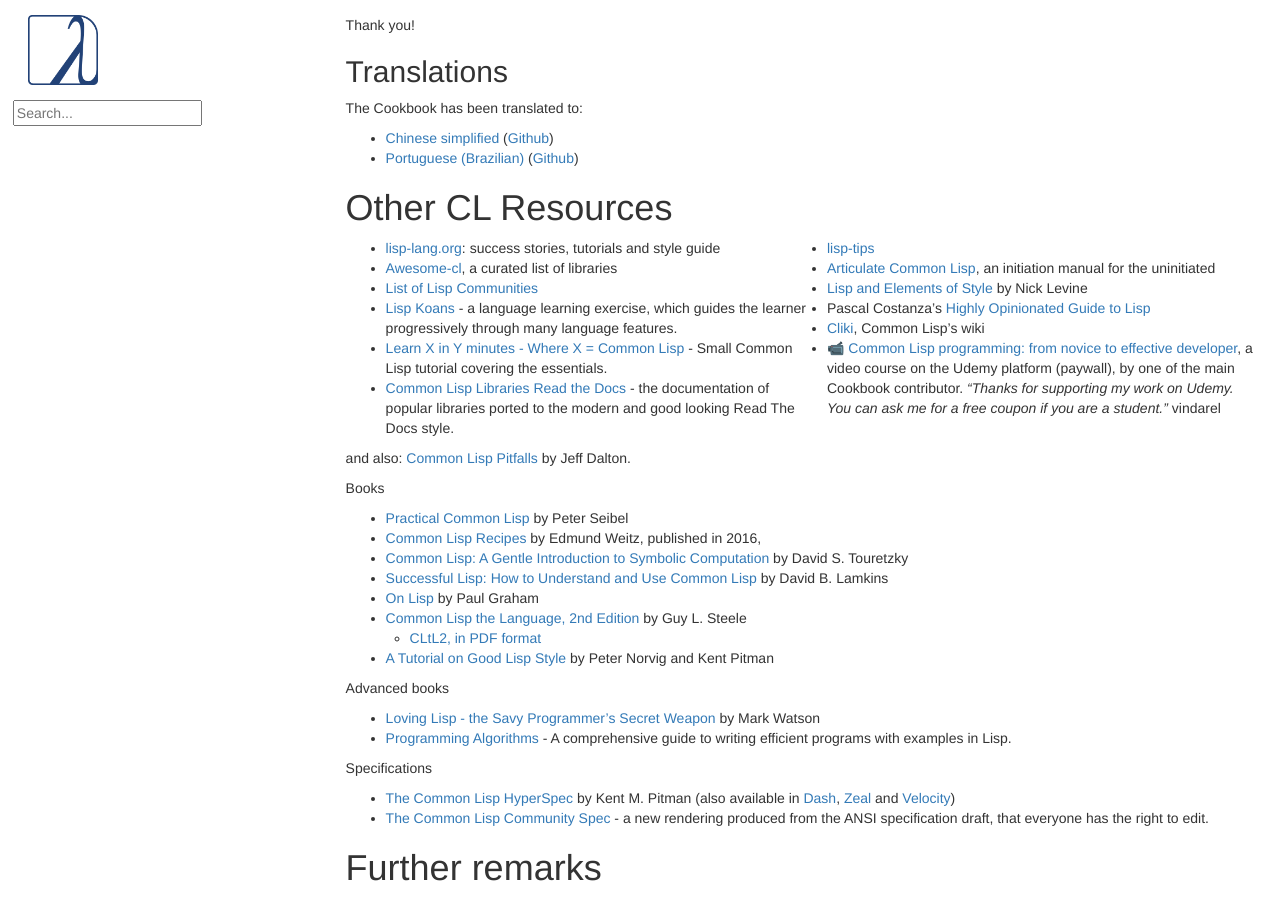
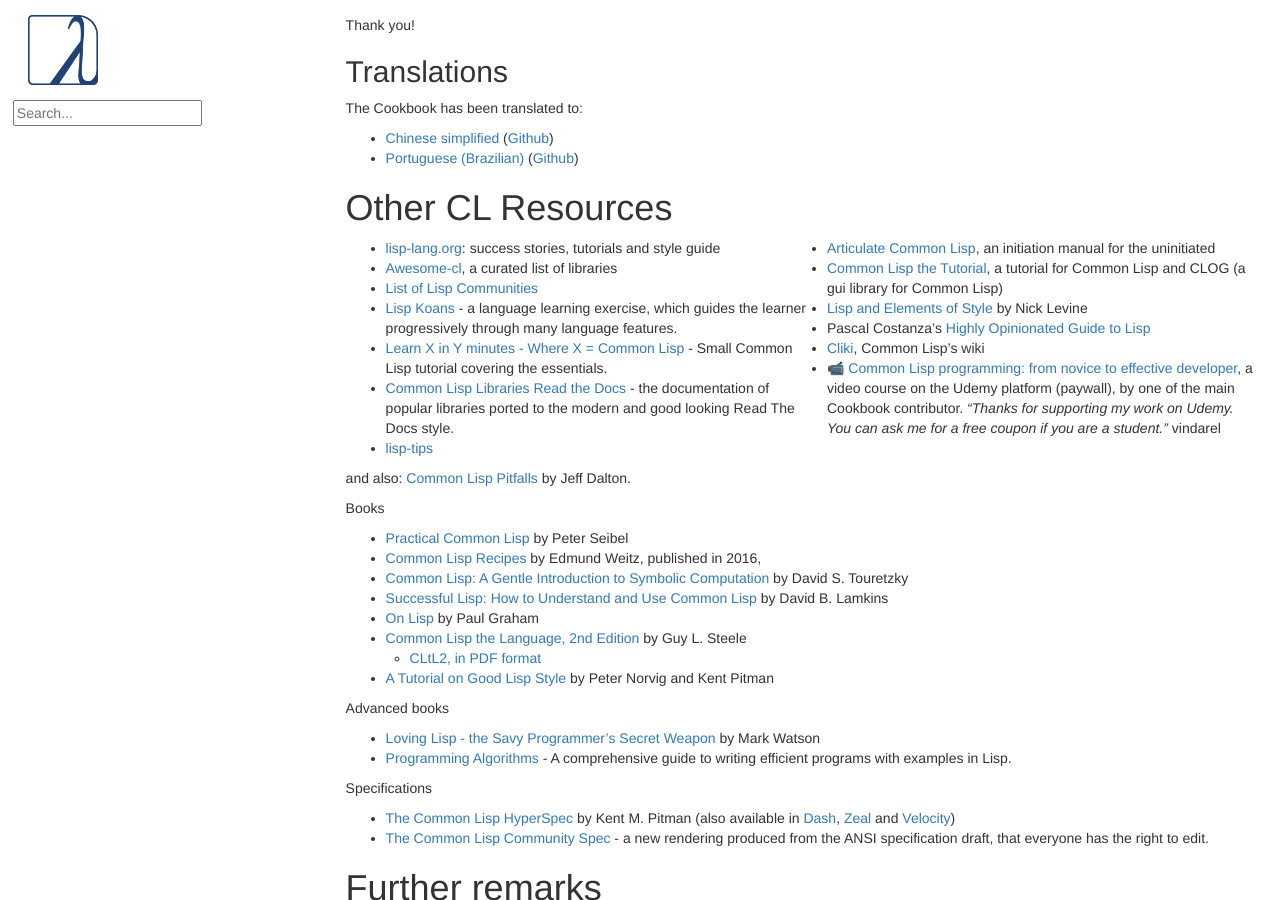
Before and after one commit to LispCookbook/cl-cookbook, a Jekyll site: the page built from index.md, in a window 1280 px wide and 900 px high, scrolled down 1390 px. Built offline with Jekyll 4.4.1, drawn with Linux system fonts in a browser that asks for light colours.

Commit message:
Update index.md

```diff
--- a/index.md
+++ b/index.md
@@ -119,6 +119,7 @@
 * [Common Lisp Libraries Read the Docs](https://common-lisp-libraries.readthedocs.io/) - the documentation of popular libraries ported to the modern and good looking Read The Docs style.
 * [lisp-tips](https://github.com/lisp-tips/lisp-tips/issues/)
 * [Articulate Common Lisp](http://articulate-lisp.com/), an initiation manual for the uninitiated
+* [Common Lisp the Tutorial](https://github.com/rabbibotton/clog/blob/main/LEARN.md), a tutorial for Common Lisp and CLOG (a gui library for Common Lisp)
 * [Lisp and Elements of Style](http://web.archive.org/web/20190316190256/https://www.nicklevine.org/declarative/lectures/) by Nick Levine
 * Pascal Costanza's [Highly Opinionated Guide to Lisp](http://www.p-cos.net/lisp/guide.html)
 * [Cliki](http://www.cliki.net/), Common Lisp's wiki
```
